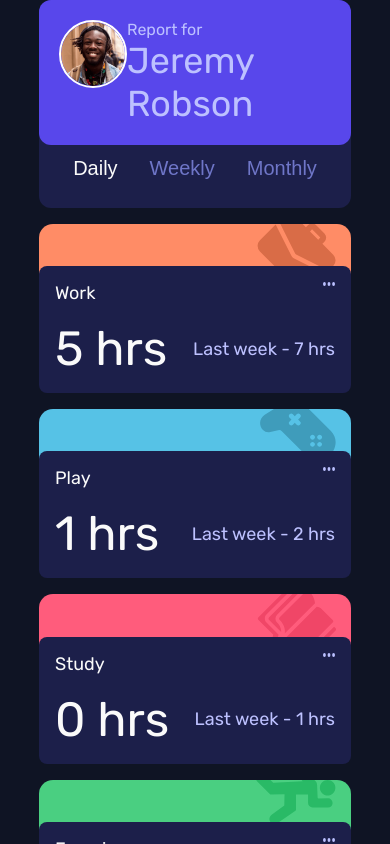
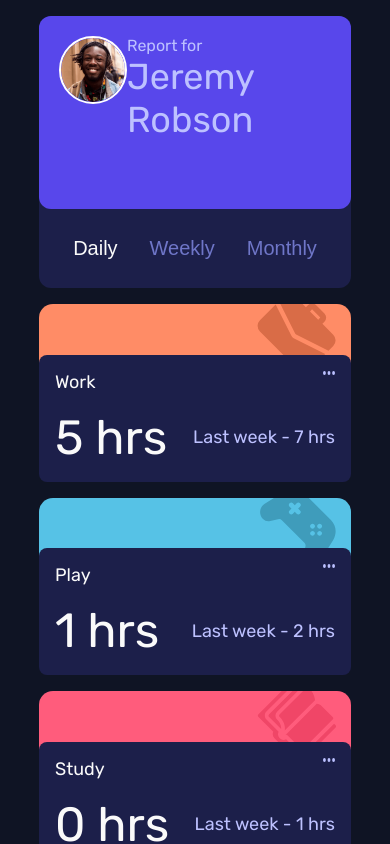
Before and after one commit to BasharKhdr1992/time-tracking-dashboard, a React (Create React App) app: page / in a window 390 px wide. Shown: the top 844 px of the page. Built offline with nearby package versions, Linux system fonts and the light colour scheme.

Commit message:
adding hover effect to activity card

```diff
--- a/src/App.css
+++ b/src/App.css
@@ -15,5 +15,6 @@
 @media screen and (max-width: 900px) {
   .wrapper {
     height: auto;
+    padding-top: 1em;
   }
 }
--- a/src/components/Activity.css
+++ b/src/components/Activity.css
@@ -9,7 +9,7 @@
 }
 
 .activity-top {
-  height: 5vh;
+  height: 6vh;
 }
 
 .activity-info {
@@ -18,6 +18,11 @@
   display: flex;
   flex-direction: column;
   background-color: hsl(235, 46%, 20%);
+  cursor: pointer;
+}
+
+.activity-info:hover {
+  background-color: hsl(235, 45%, 61%);
 }
 
 .title-row {
--- a/src/components/Appendix.js
+++ b/src/components/Appendix.js
@@ -3,7 +3,7 @@ import './Appendix.css';
 
 const Appendix = () => {
   return (
-    <div class="attribution">
+    <div className="attribution">
       Challenge by{' '}
       <a
         href="https://www.frontendmentor.io?ref=challenge"
--- a/src/components/TimeDashboard.css
+++ b/src/components/TimeDashboard.css
@@ -30,6 +30,10 @@
   width: 64px;
   height: 64px;
   margin-bottom: 20px;
+}
+
+.pd-name-wrapper {
+  padding-bottom: 3em;
 }
 
 .pd-name {
--- a/src/components/UI/VerticalNavbar.css
+++ b/src/components/UI/VerticalNavbar.css
@@ -1,4 +1,5 @@
 .v-navbar {
+  padding-top: 1em;
   display: flex;
   flex-direction: column;
 }
```
